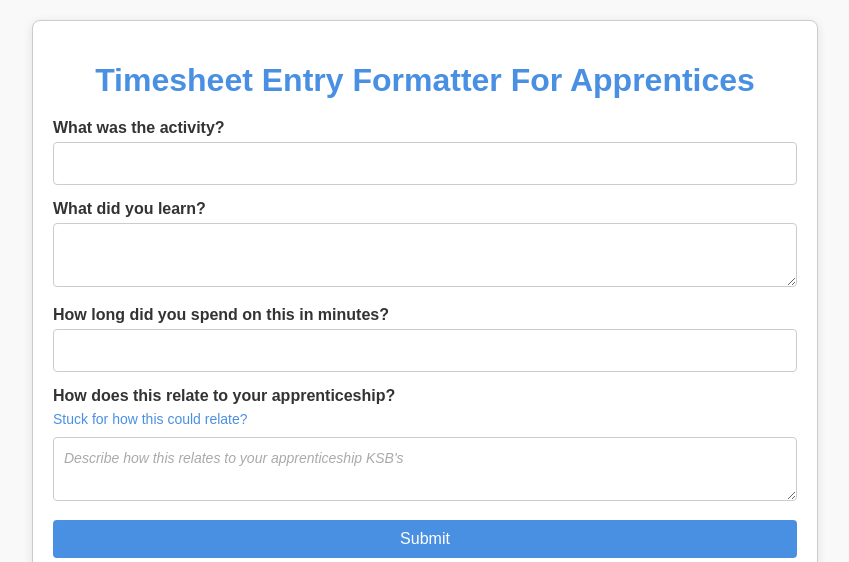
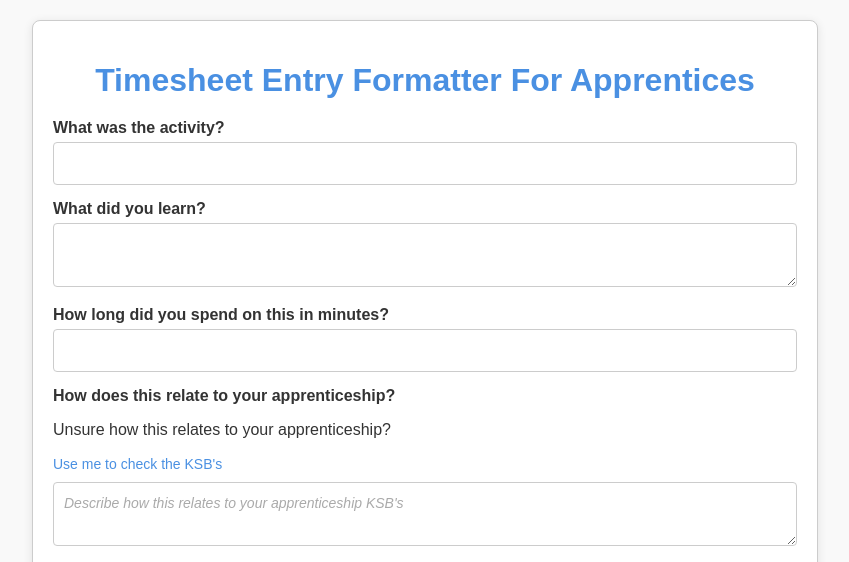
Before and after one commit to s0yun/apprenticeship-timesheets, a plain HTML site: page index.html in a window 1280 px wide. Shown: the top 562 px of the page, without its empty margins (215-1064 px from the left). Drawn offline with Linux system fonts and the light colour scheme.

Commit message:
minor word changes

```diff
--- a/index.html
+++ b/index.html
@@ -23,13 +23,14 @@
             <label for="mins">How long did you spend on this in minutes?</label>
             <input type="text" id="mins" required>
             <label for="relation">How does this relate to your apprenticeship?</label>
+            <p>
+                Unsure how this relates to your apprenticeship?            </p>
             <a href="https://www.instituteforapprenticeships.org/apprenticeship-standards/" target="_blank"
                 style="color: #4A90E2; text-decoration: none; font-size: 14px; display: inline-block; margin-bottom: 10px;">
-                Stuck for how this could relate?
+                 Use me to check the KSB's
             </a><br>
             <textarea id="relation" placeholder="Describe how this relates to your apprenticeship KSB's"
                 required></textarea>
-
 
 
 
@@ -45,10 +46,10 @@
         <div class="licence-info">
             <img src="https://img.shields.io/badge/license-GPLv3-blue.svg" alt="License: GPL v3" />
             <img src="https://img.shields.io/badge/gh--pages-active-brightgreen" alt="GitHub Pages" />
-                <footer>
-            <p>Made with ❤️ using HTML, CSS, and JavaScript</p>
-        </footer>
-    </div>
+            <footer>
+                <p>Made with ❤️ using HTML, CSS, and JavaScript</p>
+            </footer>
+        </div>
 
 
     </div>
```
